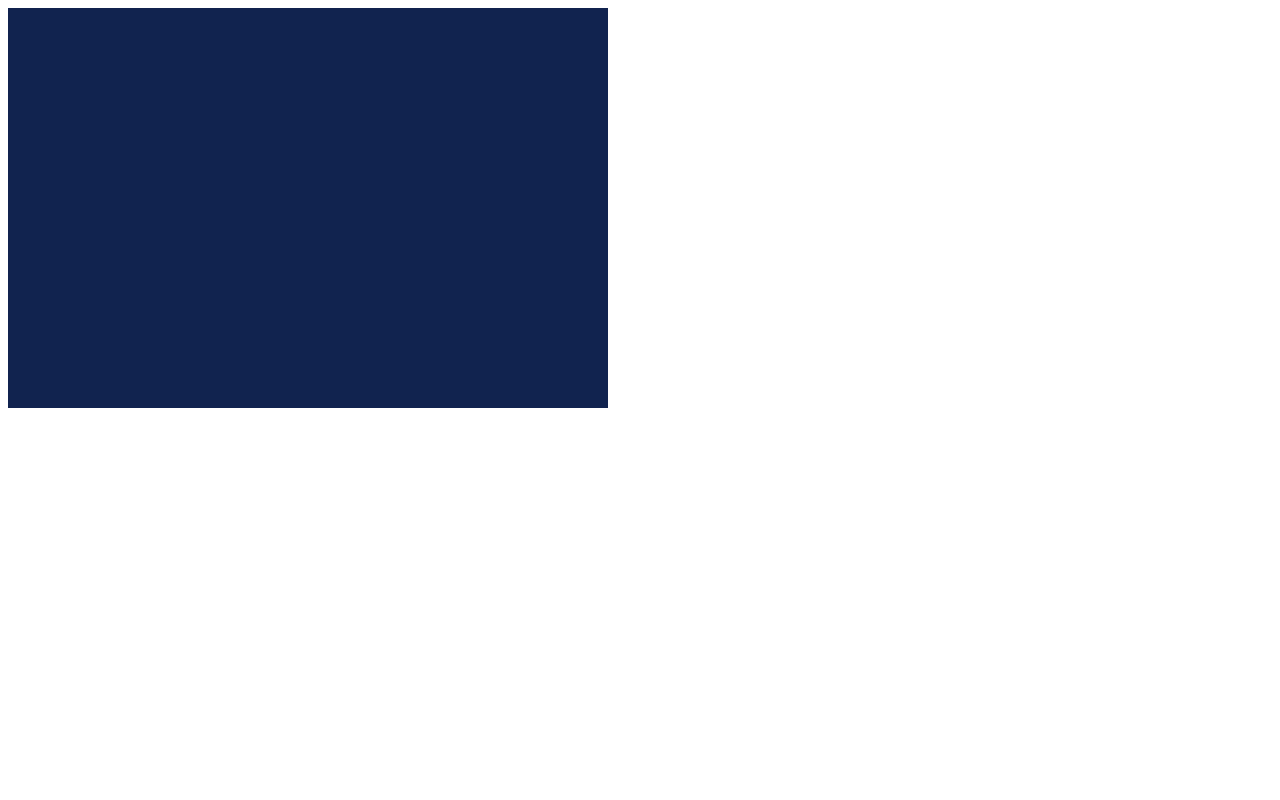
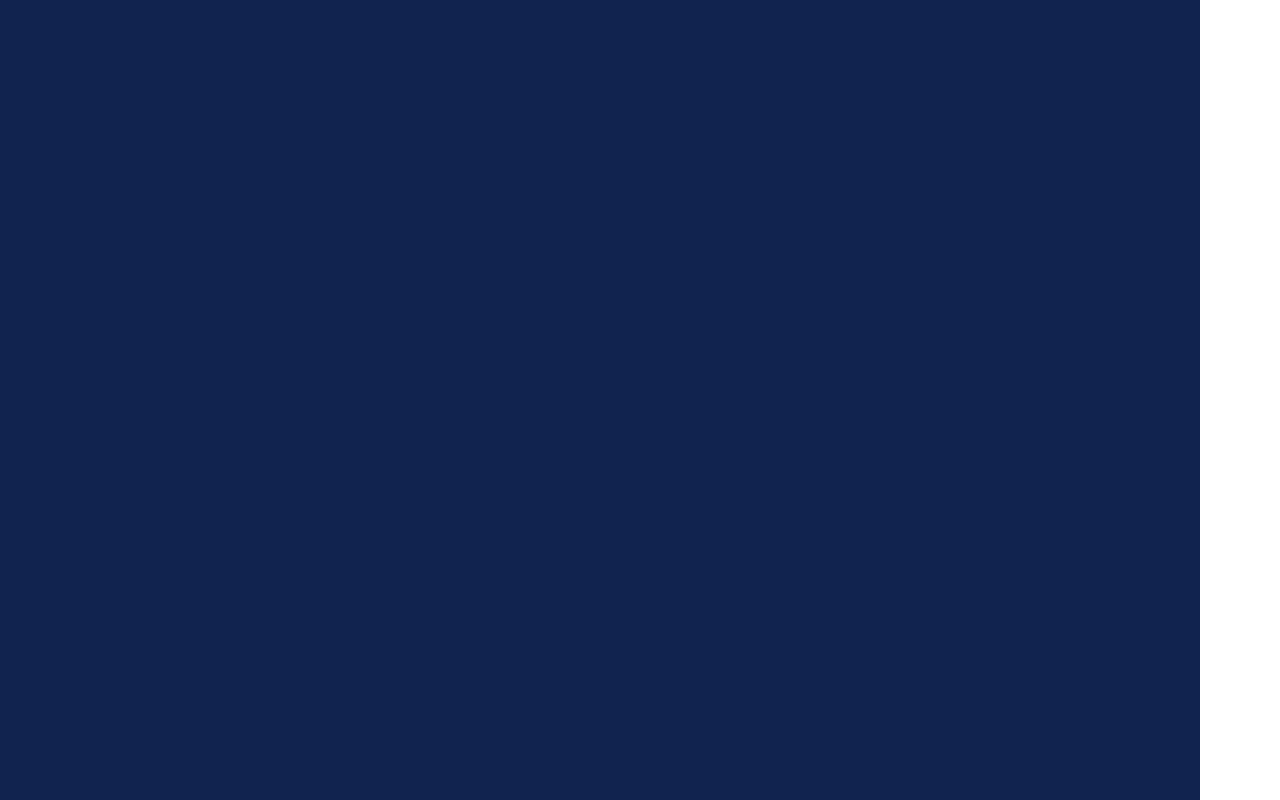
Before and after one commit to jxjsoftware/juego2, a plain HTML site: page index.html in a window 1280 px wide. Drawn offline with Linux system fonts and the light colour scheme; animation ran at ten frames a second.

Commit message:
Margen removido

```diff
--- /dev/null
+++ b/css/main.css
@@ -0,0 +1,3 @@
+*{
+	margin: 0;
+}
--- a/index.html
+++ b/index.html
@@ -3,6 +3,7 @@
 <head>
 	<title></title>
 	<meta name="viewport" content="width=device-width, initial-scale=1">
+	<link rel="stylesheet" type="text/css" href="css/main.css">
 	<script src="js/state0.js"></script>
 	<script src="js/phaser.js"></script>
 	<script src="js/state1.js"></script>
--- a/js/main.js
+++ b/js/main.js
@@ -1,4 +1,4 @@
-var game = new Phaser.Game(600, 400, Phaser.AUTO);
+var game = new Phaser.Game(1500, 1000, Phaser.AUTO);
 game.state.add('state0',demo.state0);
 game.state.add('state1',demo.state1);
 game.state.add('state2',demo.state2);
--- a/js/state0.js
+++ b/js/state0.js
@@ -6,6 +6,7 @@ demo.state0.prototype = {
 		game.stage.backgroundColor = "#11234F";
 		console.log('state0');
 		addChangeStateEventListeners();
+		game.scale.scaleMode = Phaser.ScaleManager.SHOW_ALL;
 
 	},
 	update :function() {}
```
